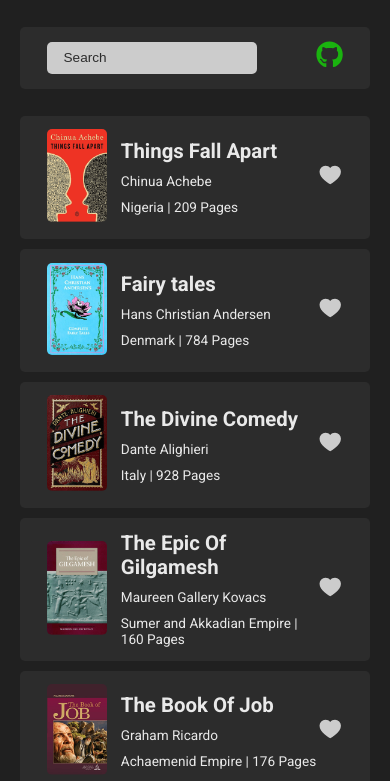
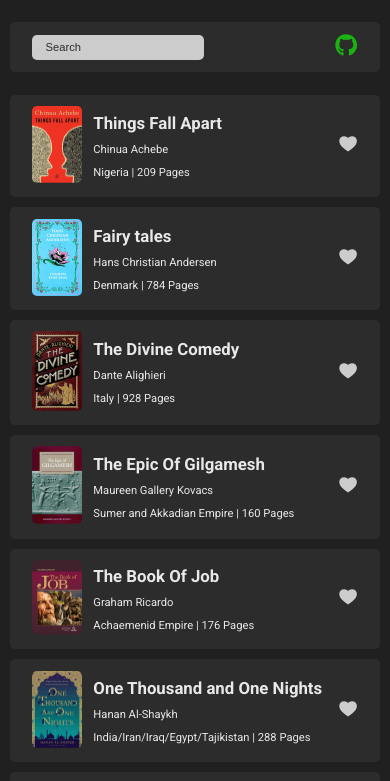
Before and after one commit to mahdl-karami/rjs-library-new, a React (Vite) app: page / in a window 390 px wide. Shown: the top 781 px of the page. Built offline with nearby package versions, Linux system fonts and the light colour scheme.

Commit message:
responsive sm size >540px

```diff
--- a/src/index.css
+++ b/src/index.css
@@ -31,3 +31,15 @@ img {
 .liked {
   color: #ff0000 !important;
 }
+
+@media only screen and (max-width: 540px){
+  body{
+    width: 95%;
+  }
+  :root{
+    font-size: 70%;
+  }
+  img{
+    width: 50px;
+  }
+}
```
